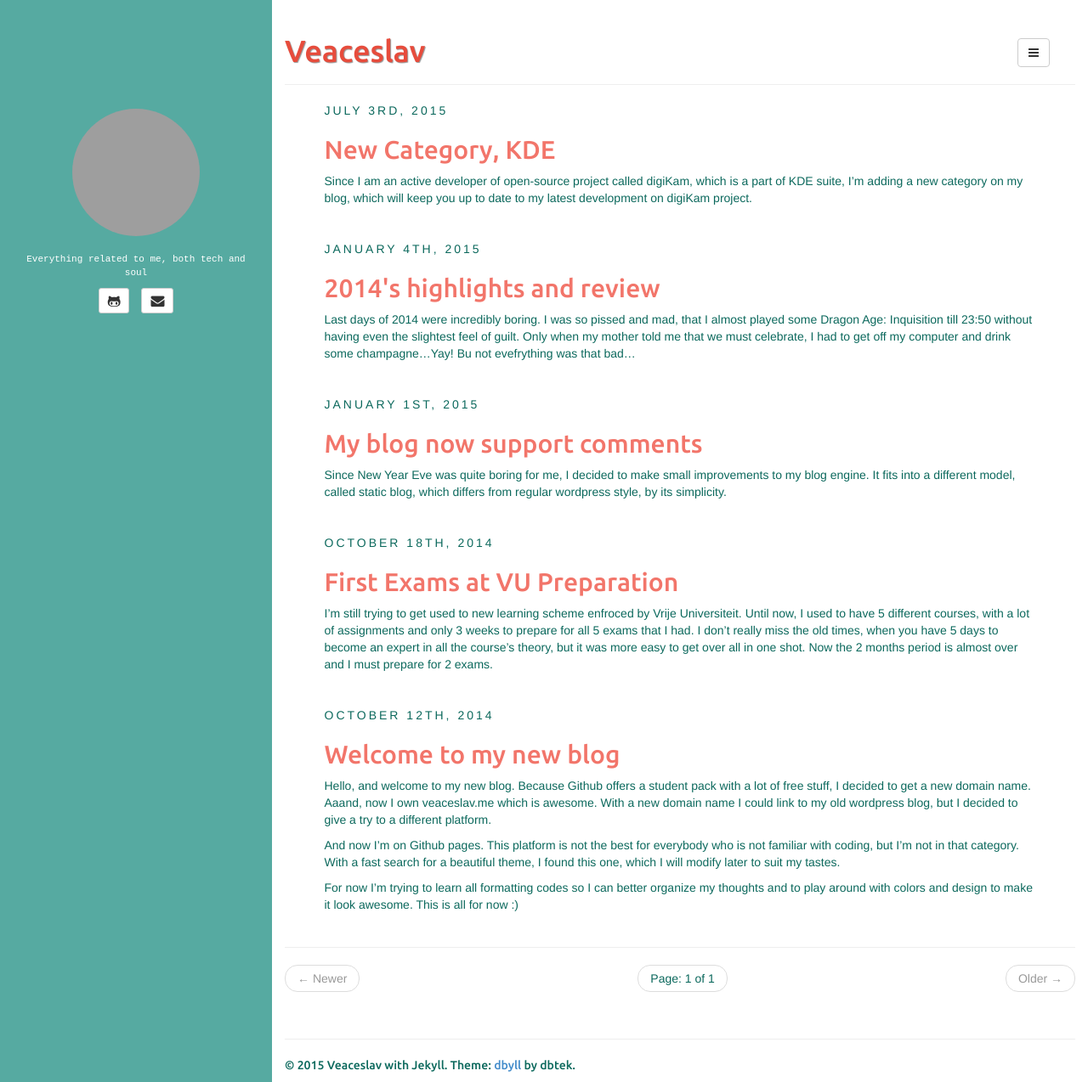
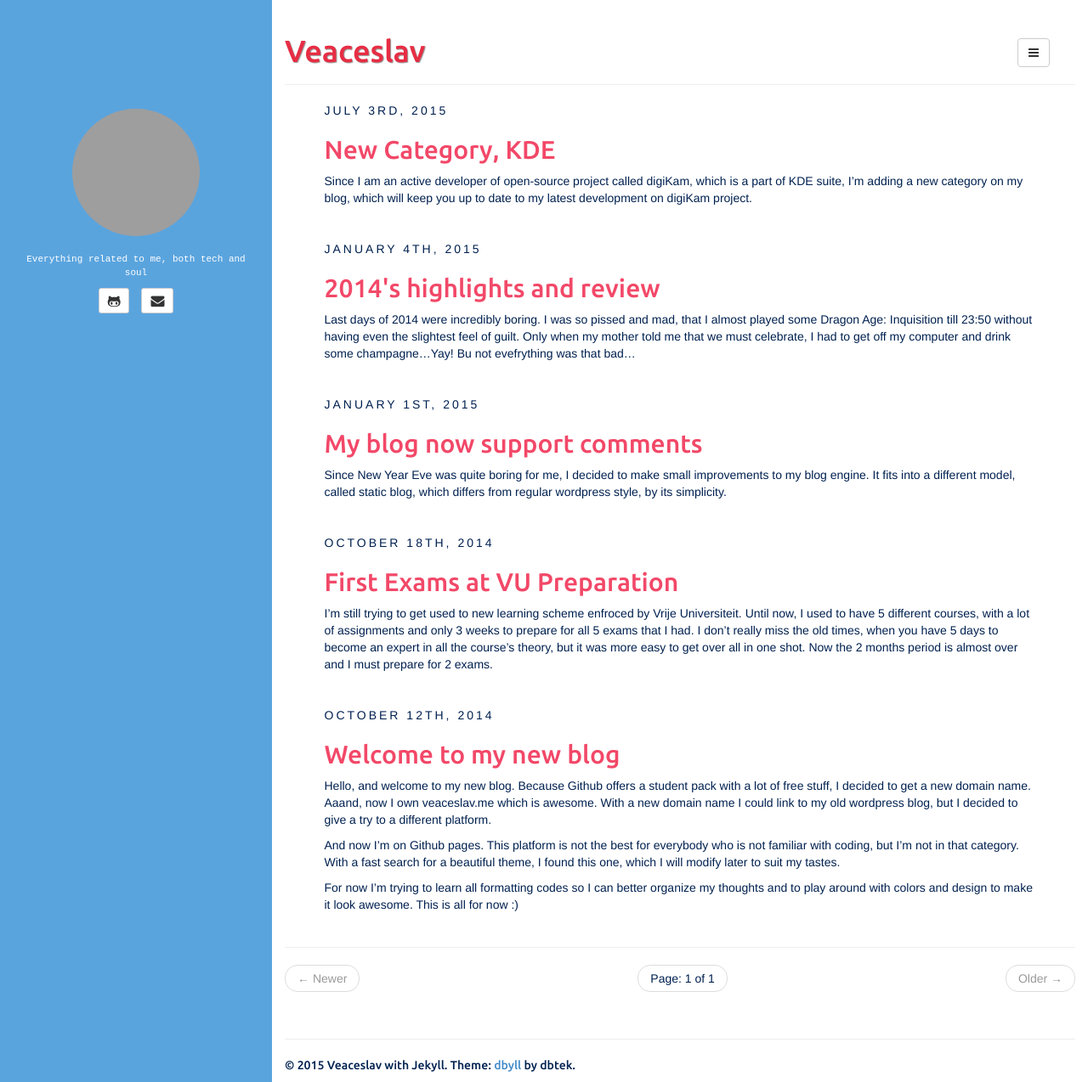
Before and after one commit to veaceslav/veaceslav.github.io, a Jekyll site: the page built from index.html, in a window 1280 px wide and 1274 px high. Shown: the whole window at 85% size. Built offline with Jekyll 4.4.1, drawn with Linux system fonts in a browser that asks for light colours; the list of posts is cut into pages by our own code; grey boxes are pictures that could not be loaded.

Commit message:
Refresh look

```diff
--- a/assets/css/style.css
+++ b/assets/css/style.css
@@ -1,7 +1,7 @@
 @import url(http://fonts.googleapis.com/css?family=Ubuntu:500&subset=latin,latin-ext);
 
 body{
-	color: #0c695d;
+	color: #002150;
 }
 img.commenter {
     float: left;
@@ -14,7 +14,7 @@ textarea.comment-text {
 	position: fixed;
 	top: 0px;
 	padding-top: 10%;
-	background-color: rgba(11, 133, 120, 0.69);
+	background-color: rgba(17, 123, 208, 0.69);
 	color: #fff;
 }
 
@@ -88,7 +88,7 @@ article .share .gplus:hover {
 }
 
 .page-header {
-	color: #e74c3c;
+	color: #e72d44;
 	text-shadow: 1px 1px 1px rgba(150, 150, 150, 1);
 }
 
@@ -123,20 +123,20 @@ article.home h4,
 article.home h5,
 article.home h6 {
 	font-family: 'Ubuntu', sans-serif;
-	color: #f2756a;
+	color: #f25466;
 }
 
 article.home h1 a,
 article.home h2 a,
 article.home h3 a,
 article.home h4 a {
-	color: #f2756a;
+	color: #f24868;
 }
 article.home h1 a:hover,
 article.home h2 a:hover,
 article.home h3 a:hover,
 article.home h4 a:hover {
-	color: #e74c3c;
+	color: #e71642;
 }
 
 .author .author-image {
```
